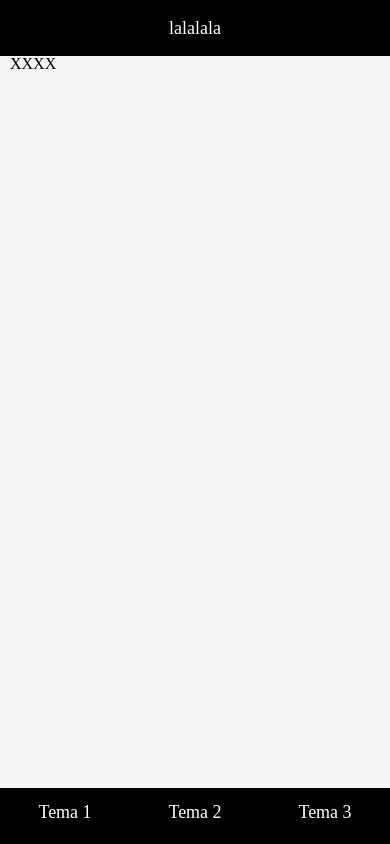
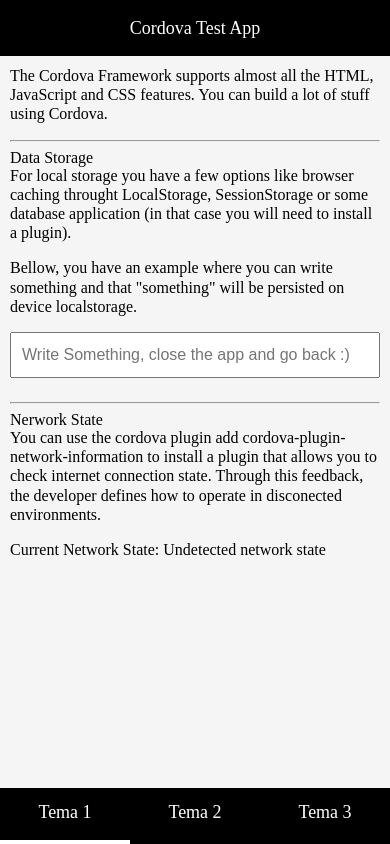
Before and after one commit to HDeiro/cordova-test-app, a website: page www/index.html in a window 390 px wide. Drawn offline with Linux system fonts and the light colour scheme; some packages are replaced by stand-ins of ours.

Commit message:
Adding networking support to check online and offline environments

```diff
--- a/config.xml
+++ b/config.xml
@@ -24,5 +24,6 @@
     </platform>
     <engine name="android" spec="^6.2.3" />
     <engine name="browser" spec="^4.1.0" />
+    <plugin name="cordova-plugin-network-information" spec="^2.0.1" />
     <plugin name="cordova-plugin-whitelist" spec="^1.3.3" />
 </widget>
--- a/package.json
+++ b/package.json
@@ -12,11 +12,13 @@
     "dependencies": {
         "cordova-android": "^6.2.3",
         "cordova-browser": "^4.1.0",
+        "cordova-plugin-network-information": "^2.0.1",
         "cordova-plugin-whitelist": "^1.3.3"
     },
     "cordova": {
         "plugins": {
-            "cordova-plugin-whitelist": {}
+            "cordova-plugin-whitelist": {},
+            "cordova-plugin-network-information": {}
         },
         "platforms": [
             "android",
--- a/sass/_constants.scss
+++ b/sass/_constants.scss
@@ -1 +1,2 @@
 $bar-height: 56px;
+$input-height: 46px;
--- a/sass/_general.scss
+++ b/sass/_general.scss
@@ -1,3 +1,7 @@
+*, * * {
+    box-sizing: border-box;
+}
+
 body {
     background: whitesmoke;
     position: relative;
@@ -25,10 +29,29 @@
 }
 
 .app-body {
-    padding: $bar-height 10px;
+    padding: $bar-height+10px 10px;
 }
 
 .tab {
     width: 100%;
     border-bottom: 8px solid transparent;
+    transition: border-bottom-color 300ms ease-out;
 }
+
+p {
+    font-size: 16px;
+    line-height: 1.2em;
+    margin-bottom: 16px;
+}
+
+input {
+    width: 100%;
+    height: $input-height;
+    padding: 0 10px;
+    font-size: 16px;
+    margin-bottom: 16px;
+}
+
+.show-on-offline {
+    display: none;
+}
--- /dev/null
+++ b/sass/_theme-offline.scss
@@ -0,0 +1,14 @@
+.theme-offline {
+    .top-bar, .tab-bar {
+        background: rgb(191, 13, 13) !important;
+        color: white;
+    }
+
+    .tab.active {
+        border-bottom-color: white;
+    }
+
+    .show-on-offline {
+        display: inline-block;
+    }
+}
--- a/sass/style.scss
+++ b/sass/style.scss
@@ -4,3 +4,4 @@
 @import 'theme-1';
 @import 'theme-2';
 @import 'theme-3';
+@import 'theme-offline';
--- a/www/index.html
+++ b/www/index.html
@@ -6,23 +6,62 @@
         <meta name="msapplication-tap-highlight" content="no">
         <meta name="viewport" content="user-scalable=no, initial-scale=1, maximum-scale=1, minimum-scale=1, width=device-width">
         <link rel="stylesheet" type="text/css" href="css/index.css">
-        <title>Hello Cordova</title>
+        <title>Cordova Test App</title>
+        <script type="text/javascript" src="cordova.js"></script>
+        <script type="text/javascript" src="js/index.js"></script>
     </head>
     <body class="theme-1">
         <div class="top-bar">
-            lalalala
+            Cordova Test App
+            <small class="show-on-offline">(Offline)</small>
         </div>
 
         <div class="app-body">
-            XXXX
+            <!-- General -->
+            <p>
+                The Cordova Framework supports almost all the HTML,
+                JavaScript and CSS features.
+                You can build a lot of stuff using Cordova.
+            </p>
+
+            <hr>
+
+            <!-- Cache -->
+            <h3>Data Storage</h3>
+
+            <p>
+                For <b>local storage</b> you have a few options like browser caching
+                throught LocalStorage, SessionStorage or some database application (in that
+                case you will need to install a plugin).
+            </p>
+
+            <p>
+                Bellow, you have an example where you can write something and that "something"
+                will be persisted on device localstorage.
+            </p>
+
+            <input type="text" placeholder="Write Something, close the app and go back :)" id="cachable">
+
+            <hr>
+
+            <!-- Nerwork info -->
+            <h3>Nerwork State</h3>
+
+            <p>
+                You can use the <code>cordova plugin add cordova-plugin-network-information</code>
+                to install a plugin that allows you to check internet connection state. Through this
+                feedback, the developer defines how to operate in disconected environments.
+            </p>
+
+            <p>
+                <b>Current Network State:</b> <span id="networkInfo">Undetected network state</span>
+            </p>
         </div>
 
         <div class="tab-bar">
-            <div class="tab" data-theme="theme-1">Tema 1</div>
+            <div class="tab active" data-theme="theme-1">Tema 1</div>
             <div class="tab" data-theme="theme-2">Tema 2</div>
             <div class="tab" data-theme="theme-3">Tema 3</div>
         </div>
-        <script type="text/javascript" src="cordova.js"></script>
-        <script type="text/javascript" src="js/index.js"></script>
     </body>
 </html>
--- a/www/js/index.js
+++ b/www/js/index.js
@@ -1,6 +1,11 @@
+window.onload = () => {
     const $ = document.querySelector.bind(document);
     const $$ = document.querySelectorAll.bind(document);
     const body = $('body');
+
+    //####################################################
+    // THEMING
+    //####################################################
     const tablist = $$('.tab');
 
     tablist.forEach(tab => tab.addEventListener('click', event => {
@@ -15,3 +20,57 @@
         tablist.forEach(tab => tab.classList.remove('active'));
         tab.classList.add('active');
     }));
+
+    //####################################################
+    // CACHING
+    //####################################################
+    const cachable = $('#cachable');
+    let controlCachableTimeout = null;
+
+    cachable.value = localStorage.getItem('cachable');
+
+    cachable.addEventListener('input', event => {
+        clearTimeout(controlCachableTimeout);
+
+        controlCachableTimeout = setTimeout(() => {
+            localStorage.setItem('cachable', cachable.value);
+        }, 300);
+    });
+
+    //####################################################
+    // NETWORKING
+    //####################################################
+    const networkInfo = $('#networkInfo');
+
+    function checkConnection() {
+        try {
+            var networkState = navigator.connection.type;
+
+            var states = {};
+            states[Connection.UNKNOWN]  = 'Unknown connection';
+            states[Connection.ETHERNET] = 'Ethernet connection';
+            states[Connection.WIFI]     = 'WiFi connection';
+            states[Connection.CELL_2G]  = 'Cell 2G connection';
+            states[Connection.CELL_3G]  = 'Cell 3G connection';
+            states[Connection.CELL_4G]  = 'Cell 4G connection';
+            states[Connection.CELL]     = 'Cell generic connection';
+            states[Connection.NONE]     = 'No network connection';
+
+            networkInfo.innerText = states[networkState];
+        } catch(exception) {
+            networkInfo.innerText = 'Undetected network state';
+        }
+    }
+
+    setInterval(checkConnection, 3000);
+
+    document.addEventListener("offline", () => {
+        checkConnection();
+        body.classList.add('theme-offline');
+    }, false);
+
+    document.addEventListener("online", () => {
+        checkConnection();
+        body.classList.remove('theme-offline');
+    }, false);
+};
```
Also changed, not shown: www/css/index.css, 2 other files. Lines whose indentation alone changed are shown as unchanged.
